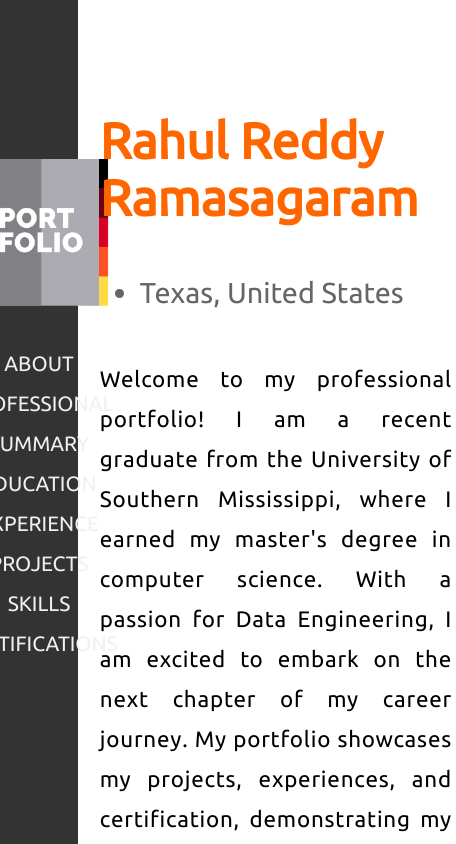
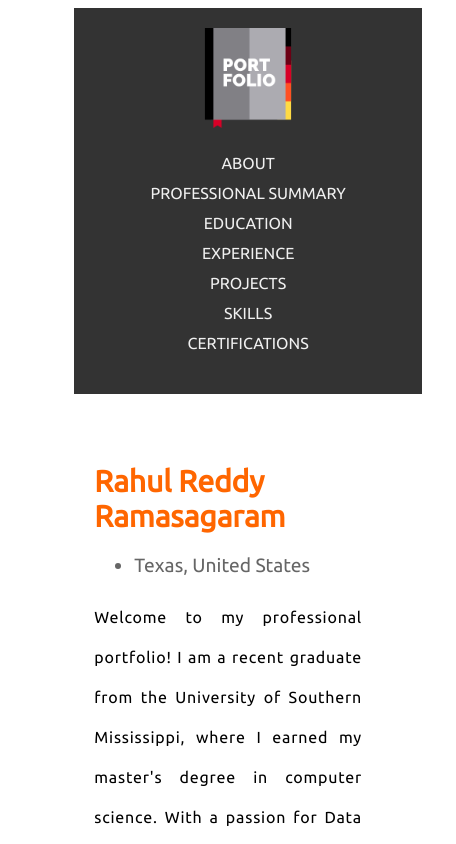
Before and after one commit to RahulReddy-Ramasagaram/portfolio, a plain HTML site: page index.html in a window 390 px wide. Shown: the top 844 px of the page, 456 px wide, since content can reach past the window. Drawn offline with nearby package versions, Linux system fonts and the light colour scheme; a small style sheet from the web is missing.

Commit message:
Next Commit

```diff
--- a/css/style.css
+++ b/css/style.css
@@ -79,7 +79,7 @@ body {
 .personal-details {
     font-family: 'Ubuntu', sans-serif;
     color: #666666  ;
-    font-size: 1.8rem;
+    font-size: 1.2rem;
 }
 
 
@@ -455,3 +455,74 @@ body {
     color: #666666;
     font-size: 1.2rem;
 }
+
+
+
+/* Base styles */
+
+/* Your existing CSS */
+
+/* Mobile-friendly adjustments */
+@media only screen and (max-width: 600px) {
+    /* Adjust container widths */
+    .container {
+        width: 90%;
+    }
+
+    /* Increase padding or margins between sections */
+    .left-nav {
+        width: 100%; /* Take full width */
+        height: auto; /* Auto height */
+        padding: 20px; /* Add padding for better spacing */
+        position: static; /* Remove fixed positioning */
+    }
+
+    .profile-pic-img {
+        height: 100px; /* Decrease profile picture size */
+        width: 100px;
+    }
+
+    .nav-links ul {
+        font-size: 1rem; /* Decrease font size for smaller screens */
+    }
+
+    .nav-links li,
+    .nav-links li a {
+        line-height: 30px; /* Decrease line height for better spacing */
+    }
+
+    .right-content {
+        position: static; /* Remove absolute positioning */
+        margin: 20px 0; /* Add margin for better spacing */
+        width: 100%; /* Take full width */
+        left: auto; /* Remove left positioning */
+    }
+
+    .main-section {
+        height: auto; /* Adjust height as needed */
+        padding: 20px; /* Add padding for better spacing */
+    }
+
+    /* Adjust font sizes for better readability */
+    .profile-name {
+        font-size: 30px;
+        margin-top: 30px;
+        margin-bottom: 20px;
+    }
+
+    .profile-summary {
+        font-size: 1rem;
+        margin-top: 20px;
+        margin-bottom: 20px;
+    }
+
+    .personal-details {
+        font-size: 1.2rem;
+    }
+
+    /* Adjust font sizes for other sections as needed */
+
+    /* Adjust margins and paddings for better spacing */
+
+    /* Add more specific mobile-friendly adjustments as needed */
+}
```
